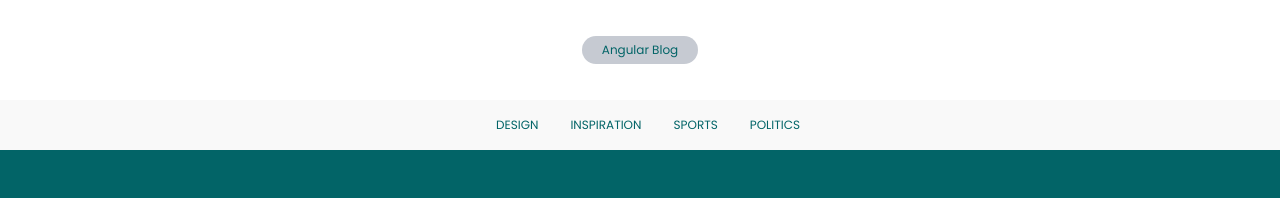
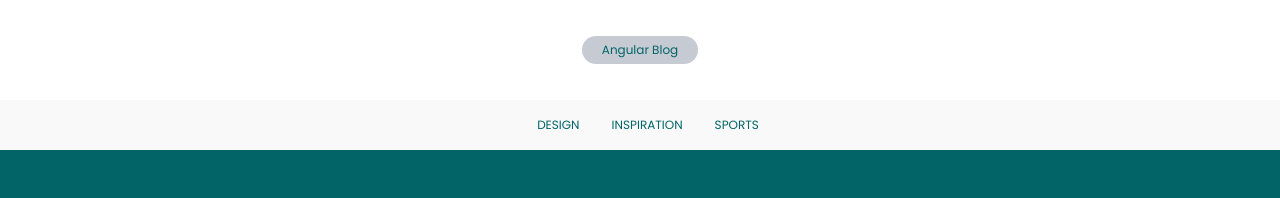
Before and after one commit to randika-chathuranga/Blog-website---Angular-Firebase, an Angular app: page / in a window 1280 px wide. Shown: the top 198 px of the page. Built offline with nearby package versions, Linux system fonts and the light colour scheme.

Commit message:
remove option

```diff
--- a/src/app/layouts/category-navbar/category-navbar.component.html
+++ b/src/app/layouts/category-navbar/category-navbar.component.html
@@ -5,7 +5,6 @@
                 <li class="nav-item ml-3"><a href="" class="nav-link">Design</a></li>
                 <li class="nav-item ml-3"><a href="" class="nav-link">Inspiration</a></li>
                 <li class="nav-item ml-3"><a href="" class="nav-link">Sports</a></li>
-                <li class="nav-item ml-3"><a href="" class="nav-link">Politics</a></li>
             </ul>
         </div>
     </div>
```
